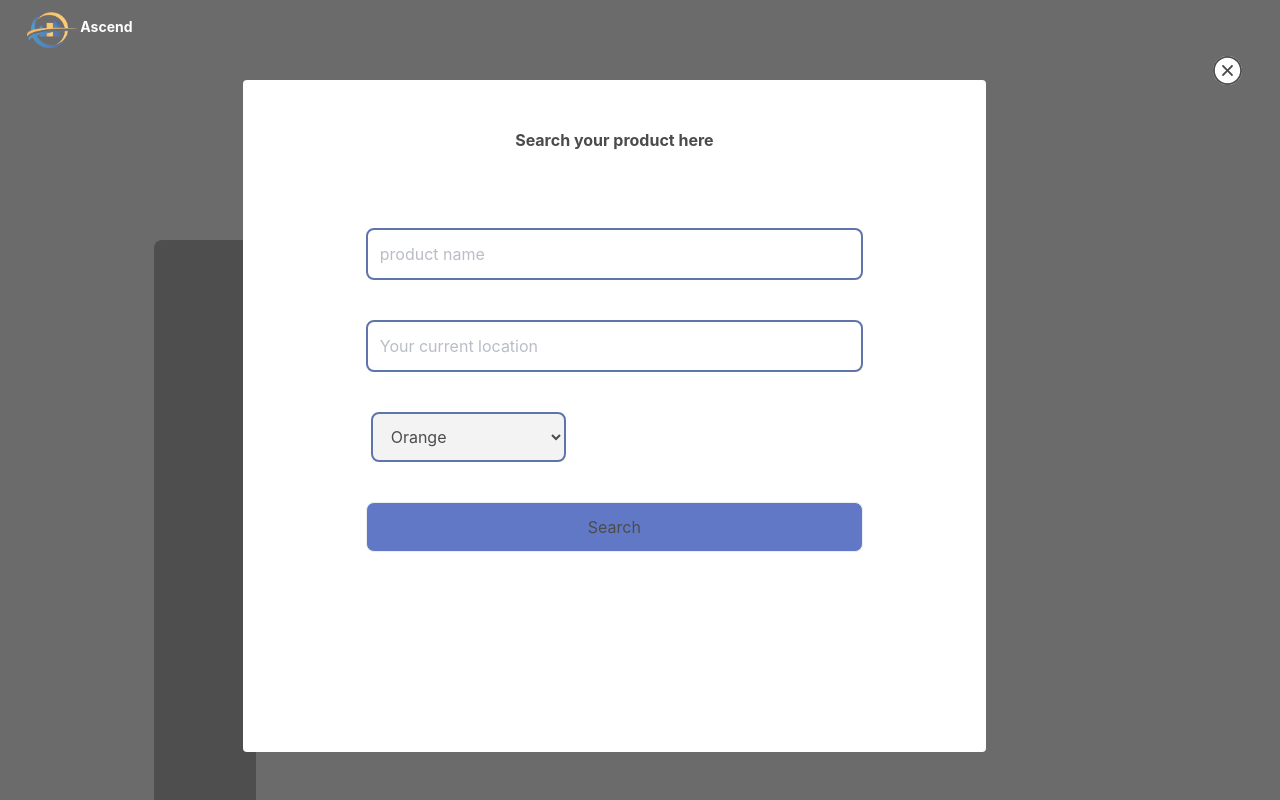
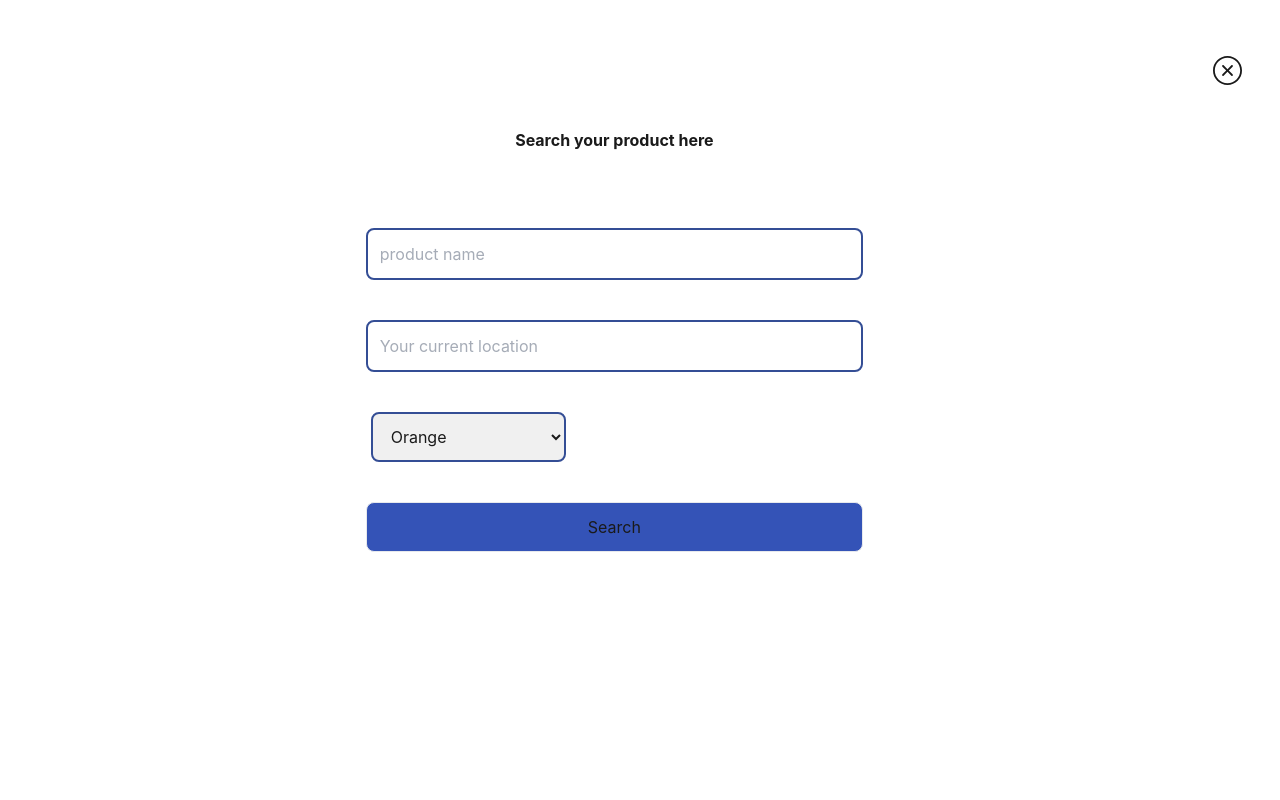
Before and after one commit to ujeneza12/Ascend_LTD, a React (Create React App) app: page /Search in a window 1280 px wide. Built offline with nearby package versions, Linux system fonts and the light colour scheme.

Commit message:
merging into Ruth

```diff
--- a/src/pages/Homepage.jsx
+++ b/src/pages/Homepage.jsx
@@ -1,4 +1,4 @@
-import React from "react";
+import React, { useRef } from "react";
 import Logo from "../image/logo.png";
 import { AiOutlineSearch } from "react-icons/ai";
 import { BsMessenger } from "react-icons/bs";
@@ -9,24 +9,33 @@ import Treding  from "../image/trending.svg";
 import Rated  from "../image/rated.svg";
 import Subscribe  from "../image/subscribe.svg";
 import Pics from "../file_components/Pic";
+import Search from "./Search.jsx";
+export default function Homepage() {
 
-export default function Homepage() {
+  const searchRef = useRef(null);
+  const navRef = useRef(null);
+  const container = useRef(null);
+
+  const search = () => {
+    container.current.parentNode.parentNode.classList.add("overflow-hidden");
+    searchRef.current.classList.remove("hidden");
+    navRef.current.classList.remove("z-10");
+  }
+
   return (
-    <>
-      <div className="bg-white sticky top-[-1rem] flex flex-row ml-[3rem] z-10">
+    <div ref={container}>
+      <div className="bg-white sticky top-[-1rem] flex flex-row ml-[3rem] z-10" ref={navRef}>
         <div className="flex flex-row w-[9rem] h-[5rem]  justify-center my-6  ">
           <img src={Logo} className="w-[5.7rem] h-16  my-1 " alt="logo" />
           <h1 className="mt-4  font-bold text-[21px] ">Ascend</h1>
         </div>
-        <form className="w-1/2 h-16  mt-8 ml-[7.4rem] flex flex-row items-center ">
+        <form className="w-1/2 h-16  mt-8 ml-[7.4rem] flex flex-row  items-center ">
           <div className="border-[1px] border-[#616191] flex items-center justify-around w-full rounded-[10px]">
-            <input
-              className="p-4 rounded-lg w-[88%] h-full indent-1  outline-none text-[14px] font-sans  placeholder-gray-500  "
-              type="search"
-              placeholder="Search the product you want  "
-              name="email"
-            />
-            <AiOutlineSearch className="w-8 h-8 fill-[#020255]  rotate-90" />
+            <div
+              className="p-4 rounded-lg w-[88%] h-full indent-1  outline-none text-[14px] font-sans  text-gray-500 cursor-text"
+              onClick={search}
+            > Search the product you want</div>
+            <AiOutlineSearch className="w-8 h-8 fill-[#020255]  rotate-90 cursor-pointer" />
           </div>
         </form>
 
@@ -45,9 +54,9 @@ export default function Homepage() {
       </div>
 
       <div className="flex justify-end">
-        <div className="bg-[#1a1a5a] w-[14.5%] h-[15rem]  left-[5rem] top-[15rem] rounded-[20px] flex flex-col fixed">
+        <div className="bg-[#1a1a5a] w-[14.5%] h-[15rem]  left-[4rem] top-[15rem] rounded-[20px] flex flex-col fixed">
           <div className="flex flex-row  ml-4 pt-[4rem] transition ease-in-out delay-150 hover:-translate-y-1  hover:scale-103 duration-30">
-            <Recent className="w-[1.4rem] h-[1.4rem] fill-white pointer  " />
+            <Recent className="w-[1.4rem] h-[1.4rem] fill-white pointer " />
             <p className="text-white text-[14px] font-sans  ml-1">Recent</p>
           </div>
 
@@ -68,7 +77,7 @@ export default function Homepage() {
           </div>
         </div>
 
-        <div className="grid grid-cols-4 gap-4  w-[66%] mx-[5rem] p-2 ">
+        <div className="grid grid-cols-4 gap-4  w-[66%] mx-[6rem] p-2">
           {Pics.data.picture.map((pic) => (
             <div key={pic.id} className=" w-full  h-[19rem] m-1  bg-slate-100 rounded-[13px] transition ease-in-out delay-150 hover:-translate-y-1 hover:scale-110 duration-30">
               <img src={pic.src} alt="pic" className="h-[63%] rounded-[13px]" />
@@ -86,6 +95,9 @@ export default function Homepage() {
 
         </div>
       </div>
-    </>
+      <div className="hidden w-[100vw] h-[100vh] absolute top-0 bottom-0" ref={searchRef}>
+        <Search />
+      </div>
+    </div>
   );
 }
--- a/src/pages/Search.jsx
+++ b/src/pages/Search.jsx
@@ -1,32 +1,32 @@
-import React from 'react'
-import Logo from '../image/logo.png';
+import React, {useRef} from 'react'
 import { SlClose } from 'react-icons/sl'
 
 
 function Search() {
+
+  const searchRemover = useRef(null);
+
+  const removeSearch = () => {
+    searchRemover.current.parentNode.classList.add("hidden");
+    searchRemover.current.parentNode.parentNode.parentNode.parentNode.parentNode.classList.remove("overflow-hidden");
+    searchRemover.current.parentNode.parentNode.parentNode.parentNode.parentNode.classList.add("overflow-x-hidden");
+
+    searchRemover.current.parentNode.parentNode.parentNode.childNodes[0].classList.add("z-10");
+  }
+
   return (
-    <div className=" relative h-screen  flex  bg-[#2E2D2D] opacity-70">
+    <div className=" w-[100%] h-[100%] top-0 bottom-0 flex  bg-[#1d1d1d] opacity-90 z-30">
 
-
-      <div className='flex flex-row w-[9rem] h-[5rem]  justify-center my-2 mx-2'>
-        <img src={Logo} className="w-[3.3rem] h-9  my-1 " alt='logo' />
-        <h1 className='mt-2  text-white font-bold text-[14px]'>Ascend</h1>
-      </div>
-
-      <div className=" absolute h-4 right-[3%] top-[7%]">
-        <p className="bg-white rounded-full text-[29px] outline-none"> <SlClose /></p>
-      </div>
-
-      <div class="absolute bottom-0 left-[12%] h-[35rem] rounded-tl-lg w-[8%] bg-black 900 opacity-90">
-
+      <div className=" absolute h-4 right-[3%] top-[7%]" onClick={removeSearch} ref={searchRemover}>
+        <p className="bg-white rounded-full text-[29px] outline-none cursor-pointer"> <SlClose /></p>
       </div>
 
 
-      <div class=" absolute bottom-12 bg-white h-[84%] w-[58%] left-[19%] rounded">
+      <div class=" absolute bottom-12 bg-white h-[84%] w-[58%] left-[19%] rounded opacity-100">
         <p className="text-center py-12 font-bold">Search your product here</p>
 
         <div className="flex flex-col py-3 place-items-center m-4">
-          <input className="border-2 border-blue-900 p-3 rounded-lg w-[70%] outline-none border" type="text" name="product-name" placeholder="product name"></input>
+          <input className="border-2 border-blue-900 p-3 rounded-lg w-[70%] outline-none"  type="text" name="product-name" placeholder="product name"></input>
 
         </div>
         <div className="flex flex-col py-3 place-items-center m-4">
--- a/src/pages/Signup.jsx
+++ b/src/pages/Signup.jsx
@@ -1,4 +1,3 @@
-
 import React from 'react';
 import Logo from '../image/logo.png';
 import Business from '../image/business.svg';
@@ -80,7 +79,7 @@ export default function Login(){
                   </div>
                   <button className="border w-full my-6 py-2 bg-blue-800 rounded-lg text-white font-bold  text-[18px]  hover:bg-blue-700 relative" onClick={handleFormSubmit}>Sign up</button>
                   <div className="flex space-x-12 py-4 justify-center ">
-                           <p><FcGoogle /></p>
+                           <p><AiFillGoogleCircle /></p>
                           <p><SiFacebook /></p>
                            <p><GrLinkedin /></p>
 
```
